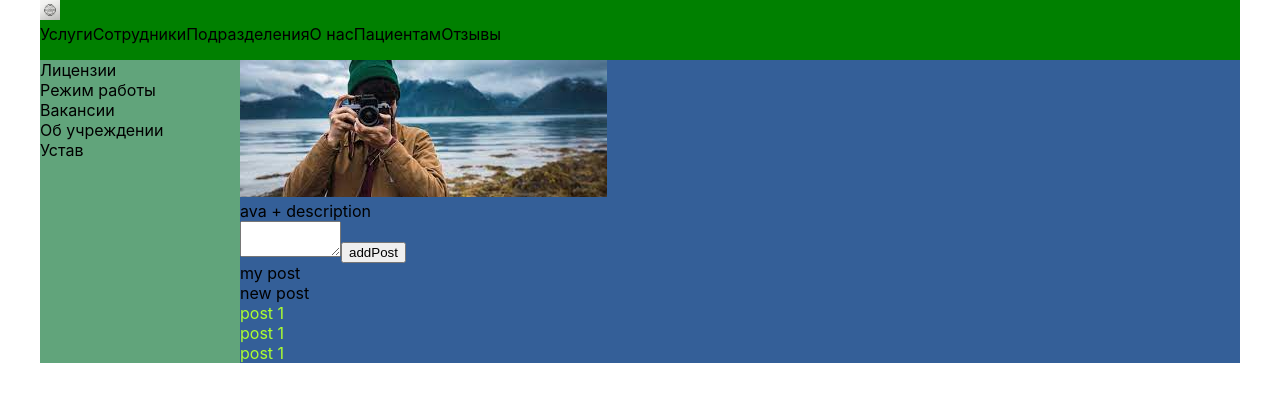
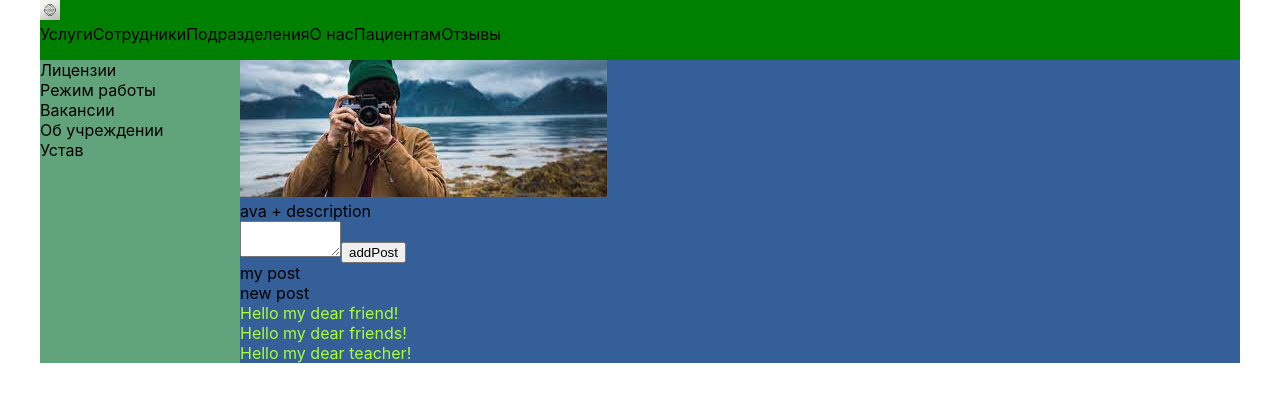
Before and after one commit to madason911/JS_React, a React (Create React App) app in the folder madason-1/: page / in a window 1280 px wide. Shown: the top 402 px of the page. Built offline with nearby package versions, Linux system fonts and the light colour scheme.

Commit message:
16 - props

```diff
--- a/madason-1/src/components/Profile/MyPost/MyPost.jsx
+++ b/madason-1/src/components/Profile/MyPost/MyPost.jsx
@@ -3,9 +3,9 @@ import Post from "./Post/Post"
 const MyPost = () => {
 	return (
 		<div>
-			<Post/>
-			<Post/>
-			<Post/>
+			<Post review='Hello my dear friend!'/>
+			<Post review='Hello my dear friends!'/>
+			<Post review='Hello my dear teacher!'/>
 		</div>
 	)
 }
--- a/madason-1/src/components/Profile/MyPost/Post/Post.jsx
+++ b/madason-1/src/components/Profile/MyPost/Post/Post.jsx
@@ -1,9 +1,9 @@
 import s from './Post.module.css'
 
-const Post = () => {
+const Post = (props) => {
 	return (
 		<div className={s.item}>
-			post 1
+			{props.review}
 		</div>
 	)
 }
```
Also changed, not shown: madason-1/src/components/Profile/Profile.jsx (+4 -4 lines).
